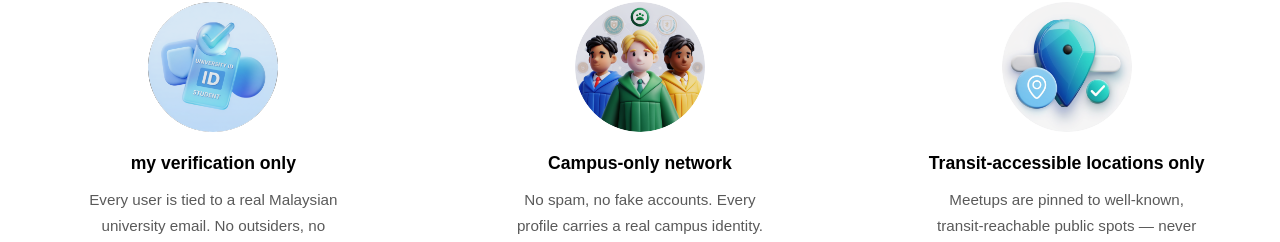
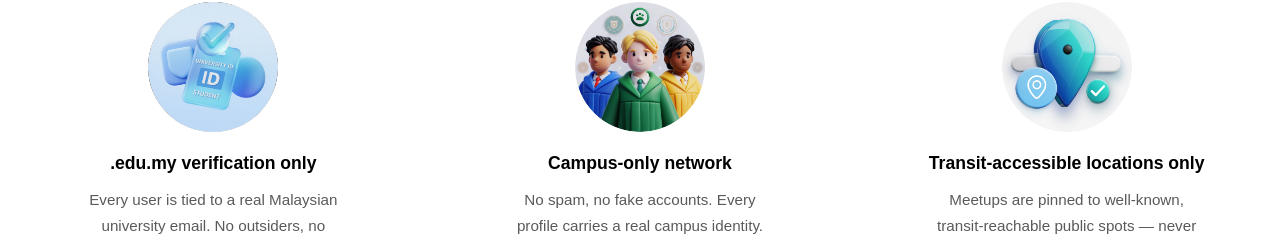
Before and after one commit to Jaydeno9/uni-meetup, a Next.js app: page / in a window 1280 px wide. Shown: the part 3427-3669 px from the top of the page. Built offline with nearby package versions, Linux system fonts and the light colour scheme.

Commit message:
update Trust

```diff
--- a/src/components/Trust.tsx
+++ b/src/components/Trust.tsx
@@ -4,17 +4,17 @@ import Image from "next/image";
 
 const trusts = [
   {
-    img: "/trust-1.png",
-    title: "my verification only",
+    img: "/Trust-1.png",
+    title: ".edu.my verification only",
     desc: "Every user is tied to a real Malaysian university email. No outsiders, no exceptions.",
   },
   {
-    img: "/trust-2.png",
+    img: "/Trust-2.png",
     title: "Campus-only network",
     desc: "No spam, no fake accounts. Every profile carries a real campus identity.",
   },
   {
-    img: "/trust-3.png",
+    img: "/Trust-3.png",
     title: "Transit-accessible locations only",
     desc: "Meetups are pinned to well-known, transit-reachable public spots — never private addresses.",
   },
```
